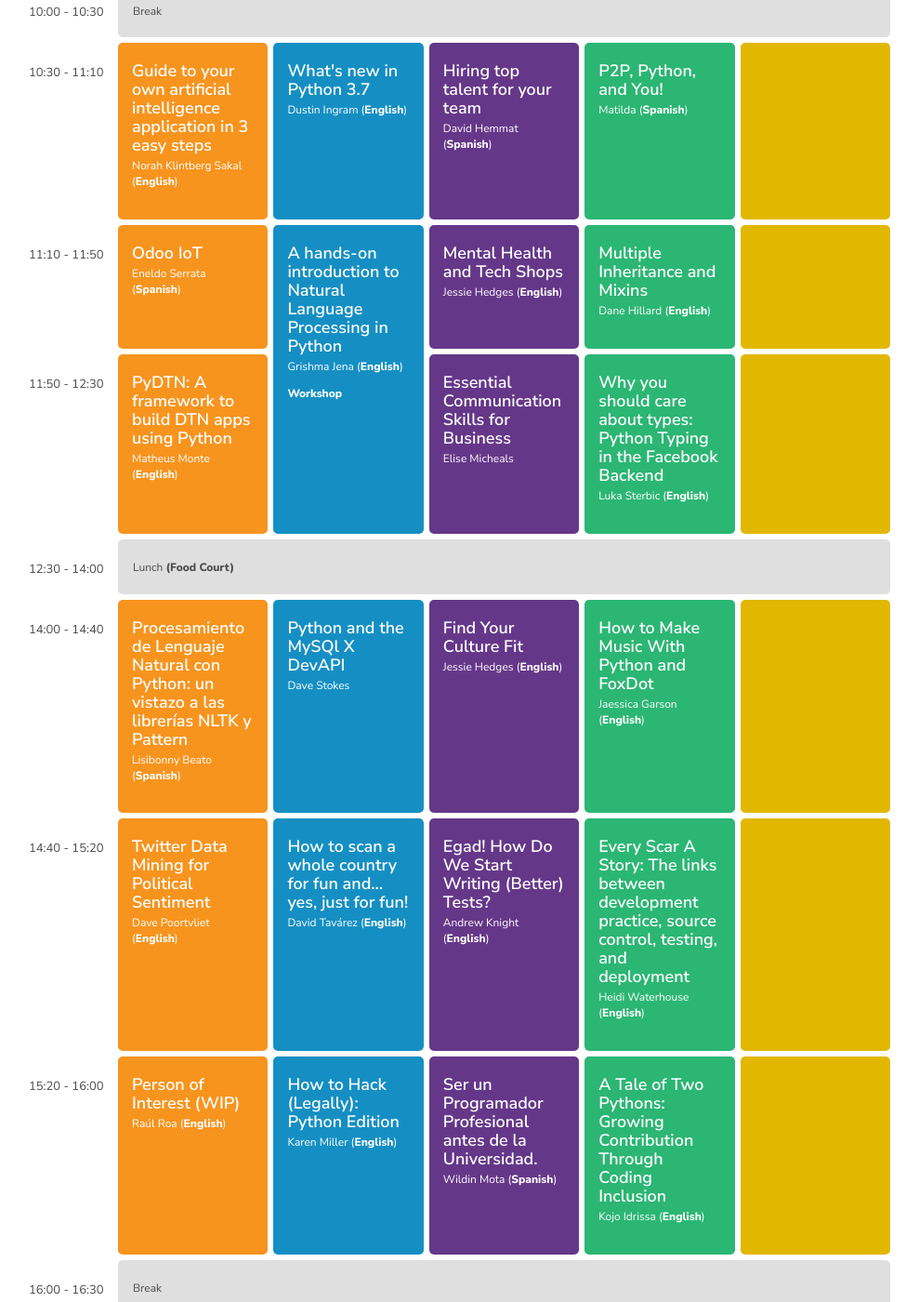
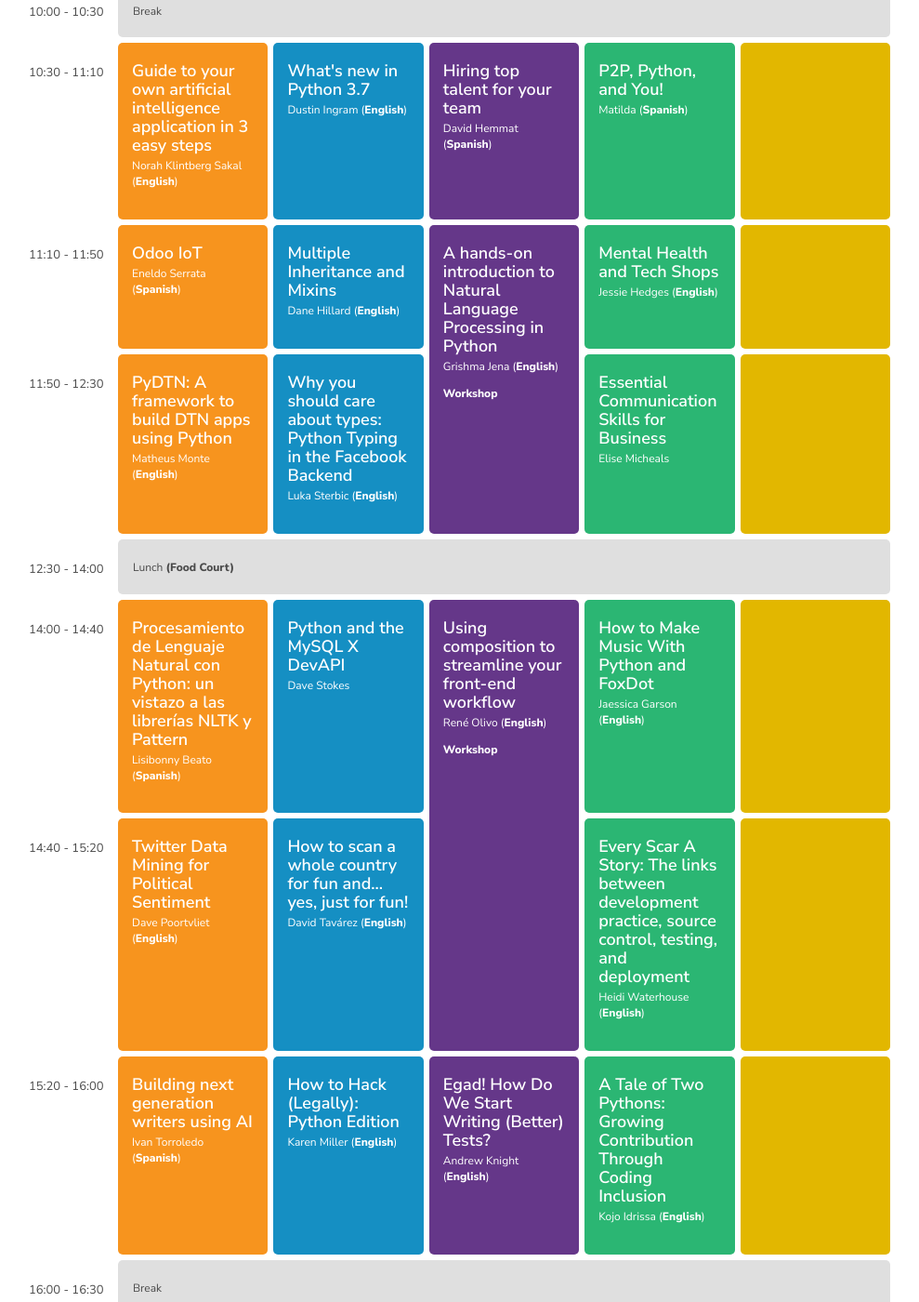
Before and after one commit to pycaribbean/pycaribbean.github.io, a Jekyll site: the page built from schedule.html, in a window 1280 px wide and 1400 px high, scrolled down 809 px. Shown: the whole window at 93% size, without its empty margins (144-1133 px from the left). Built offline with Jekyll 4.4.1, drawn with Linux system fonts in a browser that asks for light colours; nearby versions of some CDN libraries; library files that are not in the unit come from our copies; some of the changed text lies outside the part shown.

Commit message:
Move all workshops to room B

```diff
--- a/schedule.html
+++ b/schedule.html
@@ -122,20 +122,18 @@
                 <h4><a href="/talk/odoo-iot/" style="color:inherit;">Odoo IoT</a></h4>
                 <p><a href="/speaker/eneldo-serrata/" style="color:inherit;">Eneldo Serrata</a> (<b>Spanish</b>)</p>
             </div>
-            <div class="lecture blue double-rows">
+            <div class="lecture blue">
+                <h4><a href="/talk/multiple-inheritance-and-mixins/" style="color:inherit;">Multiple Inheritance and Mixins</a></h4>
+                <p><a href="/speaker/dane-hillard/" style="color:inherit;">Dane Hillard</a> (<b>English</b>)</p>
+            </div>
+            <div class="lecture purple double-rows">
                 <h4><a href="/talk/a-hands-on-introduction-to-natural-language-processing-in-python/" style="color:inherit;">A hands-on introduction to Natural Language Processing in Python</a></h4>
                 <p><a href="/speaker/grishma-jena/" style="color:inherit;">Grishma Jena</a> (<b>English</b>)</p>
                 <p><b>Workshop</b></p>
             </div>
-            <div class="lecture purple">
+            <div class="lecture green ">
                 <h4><a href="/talk/mental-health-and-tech-shops/" style="color:inherit;">Mental Health and Tech Shops</a></h4>
                 <p><a href="/speaker/jessie-hedges/" style="color:inherit;">Jessie Hedges</a> (<b>English</b>)</p>
-
-            </div>
-            <div class="lecture green ">
-                <h4><a href="/talk/multiple-inheritance-and-mixins/" style="color:inherit;">Multiple Inheritance and Mixins</a></h4>
-                <p><a href="/speaker/dane-hillard/" style="color:inherit;">Dane Hillard</a> (<b>English</b>)</p>
-
             </div>
             <div class="lecture yellow">
 
@@ -145,13 +143,13 @@
                 <h4><a href="/talk/pydtn-:-a-framework-to-build-dtn-apps-using-python/" style="color:inherit;">PyDTN: A framework to build DTN apps using Python</a></h4>
                 <p><a href="/speaker/matheus-monte/" style="color:inherit;">Matheus Monte</a> (<b>English</b>)</p>
             </div>
-            <div class="lecture purple">
+            <div class="lecture blue">
+                <h4><a href="/talk/why-you-should-care-about-types:-python-typing-in-the-facebook-backend/" style="color:inherit;">Why you should care about types: Python Typing in the Facebook Backend</a></h4>
+                <p><a href="/speaker/luka-sterbic/" style="color:inherit;">Luka Sterbic</a> (<b>English</b>)</p>
+            </div>
+            <div class="lecture green">
                 <h4><a href="/talk/essential-communication-skills-for-business/" style="color:inherit;">Essential Communication Skills for Business</a></h4>
                 <p><a href="/speaker/elise-micheals/" style="color:inherit;">Elise Micheals</a></p>
-            </div>
-            <div class="lecture green">
-                <h4><a href="/talk/why-you-should-care-about-types:-python-typing-in-the-facebook-backend/" style="color:inherit;">Why you should care about types: Python Typing in the Facebook Backend</a></h4>
-                <p><a href="/speaker/luka-sterbic/" style="color:inherit;">Luka Sterbic</a> (<b>English</b>)</p>
             </div>
             <div class="lecture yellow">
 
@@ -170,12 +168,13 @@
                 <p><a href="/speaker/lisibonny-beato/" style="color:inherit;">Lisibonny Beato</a> (<b>Spanish</b>)</p>
             </div>
             <div class="lecture blue">
-                <h4><a href="/talk/python-and-the-mysql-x-devapi/" style="color:inherit;">Python and the MySQl X DevAPI</a></h4>
+                <h4><a href="/talk/python-and-the-mysql-x-devapi/" style="color:inherit;">Python and the MySQL X DevAPI</a></h4>
                 <p><a href="/speaker/dave-stokes/" style="color:inherit;">Dave Stokes</a></p>
             </div>
-            <div class="lecture purple">
-                <h4><a href="/talk/find-your-culture-fit/" style="color:inherit;">Find Your Culture Fit</a></h4>
-                <p><a href="/speaker/jessie-hedges/" style="color:inherit;">Jessie Hedges</a> (<b>English</b>)</p>
+            <div class="lecture purple double-rows">
+                <h4>Using composition to streamline your front-end workflow</h4>
+                <p>René Olivo (<b>English</b>)</p>
+                <p><b>Workshop</b></p>
             </div>
             <div class="lecture green">
                 <h4><a href="/talk/how-to-make-music-with-python-and-foxdot/" style="color:inherit;">How to Make Music With Python and FoxDot</a></h4>
@@ -196,10 +195,6 @@
                 <h4><a href="/talk/how-to-scan-a-whole-country-for-fun-and-yes-just-for-fun/" style="color:inherit;">How to scan a whole country for fun and... yes, just for fun!</a></h4>
                 <p><a href="/speaker/david-tavarez/" style="color:inherit;">David Tavárez</a> (<b>English</b>)</p>
             </div>
-            <div class="lecture purple">
-                <h4><a href="/talk/egad-how-do-we-start-writing-better-tests/" style="color:inherit;">Egad! How Do We Start Writing (Better) Tests?</a></h4>
-                <p><a href="/speaker/andrew-knight/" style="color:inherit;">Andrew Knight</a> (<b>English</b>)</p>
-            </div>
             <div class="lecture green">
                 <h4><a href="/talk/every-scar-a-story:-the-links-between-development-practice-source-control-testing-and-deployment/" style="color:inherit;">Every Scar A Story: The links between development practice, source control, testing, and deployment</a></h4>
                 <p><a href="/speaker/heidi-waterhouse/" style="color:inherit;">Heidi Waterhouse</a> (<b>English</b>)</p>
@@ -212,16 +207,16 @@
             <!-- ////////////// Start Row ////////////// -->
             <div class="time">15:20 - 16:00</div>
             <div class="lecture orange">
-                <h4><a href="/talk/person-of-interest-wip/" style="color:inherit;">Person of Interest (WIP)</a></h4>
-                <p><a href="/speaker/raul-roa/" style="color:inherit;">Raúl Roa</a> (<b>English</b>)</p>
+                <h4><a href="/talk/building-next-generation-writers-using-ai/" style="color:inherit;">Building next generation writers using AI</a></h4>
+                <p><a href="/speaker/ivan-torroledo/" style="color:inherit;">Ivan Torroledo</a> (<b>Spanish</b>)</p>
             </div>
             <div class="lecture blue">
                 <h4><a href="/talk/how-to-hack-legally:-python-edition/" style="color:inherit;">How to Hack (Legally): Python Edition</a></h4>
                 <p><a href="/speaker/karen-miller/" style="color:inherit;">Karen Miller</a> (<b>English</b>)</p>
             </div>
             <div class="lecture purple">
-                <h4><a href="/talk/ser-un-programador-profesional-antes-de-la-universidad/" style="color:inherit;">Ser un Programador Profesional antes de la Universidad.</a></h4>
-                <p><a href="/speaker/wildin-mota/" style="color:inherit;">Wildin Mota</a> (<b>Spanish</b>)</p>
+                <h4><a href="/talk/egad-how-do-we-start-writing-better-tests/" style="color:inherit;">Egad! How Do We Start Writing (Better) Tests?</a></h4>
+                <p><a href="/speaker/andrew-knight/" style="color:inherit;">Andrew Knight</a> (<b>English</b>)</p>
             </div>
             <div class="lecture green">
                 <h4><a href="/talk/a-tale-of-two-pythons:-growing-contribution-through-coding-inclusion/" style="color:inherit;">A Tale of Two Pythons: Growing Contribution Through Coding Inclusion</a></h4>
@@ -296,8 +291,8 @@
             <!-- ////////////// Start Row ////////////// -->
             <div class="time">10:30 - 11:10</div>
             <div class="lecture orange">
-                <h4><a href="/talk/building-next-generation-writers-using-ai/" style="color:inherit;">Building next generation writers using AI</a></h4>
-                <p><a href="/speaker/ivan-torroledo/" style="color:inherit;">Ivan Torroledo</a> (<b>Spanish</b>)</p>
+                <h4><a href="/talk/person-of-interest-wip/" style="color:inherit;">Person of Interest (WIP)</a></h4>
+                <p><a href="/speaker/raul-roa/" style="color:inherit;">Raúl Roa</a> (<b>English</b>)</p>
             </div>
             <div class="lecture blue">
                 <h4><a href="/talk/lets-build-an-async-web-framework/" style="color:inherit;">Lets build an async web framework!</a></h4>
@@ -323,14 +318,14 @@
                 <h4><a href="/talk/mysql-8----a-new-beginning/" style="color:inherit;">MySQL 8 -- A New Beginning</a></h4>
                 <p><a href="/speaker/dave-stokes/" style="color:inherit;">Dave Stokes</a> (<b>English</b>)</p>
             </div>
-            <div class="lecture blue double-rows">
+            <div class="lecture blue">
+                <h4><a href="/talk/building-serverless-apis-for-modern-application-architectures/" style="color:inherit;">Building Serverless APIs for Modern Application Architectures</a></h4>
+                <p><a href="/speaker/sai-vennam/" style="color:inherit;">Sai Vennam</a></p>
+            </div>
+            <div class="lecture purple double-rows">
                 <h4><a href="/talk/engineering-pop-songs-with-python/" style="color:inherit;">Engineering Pop Songs with Python</a></h4>
                 <p><a href="/speaker/christian-weber/" style="color:inherit;">Christian Weber</a> (<b>English</b>)</p>
                 <p><b>Workshop</b></p>
-            </div>
-            <div class="lecture purple">
-                <h4><a href="/talk/building-serverless-apis-for-modern-application-architectures/" style="color:inherit;">Building Serverless APIs for Modern Application Architectures</a></h4>
-                <p><a href="/speaker/sai-vennam/" style="color:inherit;">Sai Vennam</a></p>
             </div>
             <div class="lecture green">
                 <h4><a href="/talk/systemd-and-why-should-you-care-as-a-python-developer/" style="color:inherit;">systemd and why should you care as a python developer</a></h4>
@@ -348,7 +343,7 @@
                 <h4><a href="/talk/why-machine-learning-isn't-scary/" style="color:inherit;">Why Machine Learning isn't Scary</a></h4>
                 <p><a href="/speaker/rivo-laks/" style="color:inherit;">Rivo Laks</a> (<b>English</b>)</p>
             </div>
-            <div class="lecture purple">
+            <div class="lecture blue">
                 <h4><a href="/talk/behavior-driven-python-with-pytest-bdd/" style="color:inherit;">Behavior-Driven Python with pytest-bdd</a></h4>
                 <p><a href="/speaker/andrew-knight/" style="color:inherit;">Andrew Knight</a> (<b>English</b>)</p>
             </div>
@@ -383,8 +378,8 @@
                 <p><b>Workshop</b></p>
             </div>
             <div class="lecture green">
-                <h4><a href="/talk/modern-python-packaging-without-pain/" style="color:inherit;">Modern Python packaging without pain</a></h4>
-                <p><a href="/speaker/oscar-cortez/" style="color:inherit;">Oscar Cortez</a> (<b>English</b>)</p>
+                <h4><a href="/talk/getting-started-with-deep-learning:-using-keras-&-numpy-to-detect-voice-disorders/" style="color:inherit;">Getting started with Deep Learning: Using Keras & Numpy to detect voice disorders</a></h4>
+                <p><a href="/speaker/deborah-and-sebastian-hanus/" style="color:inherit;">Deborah and Sebastian Hanus</a> (<b>English</b>)</p>
             </div>
             <div class="lecture yellow triple-rows">
                 <h4> Open Space </h4>
@@ -403,9 +398,8 @@
             </div>
 
             <div class="lecture green">
-                <h4><a href="/talk/getting-started-with-deep-learning:-using-keras-&-numpy-to-detect-voice-disorders/" style="color:inherit;">Getting started with Deep Learning: Using Keras & Numpy to detect voice disorders</a></h4>
-                <p><a href="/speaker/deborah-and-sebastian-hanus/" style="color:inherit;">Deborah and Sebastian Hanus</a> (<b>English</b>)</p>
-
+                <h4><a href="/talk/find-your-culture-fit/" style="color:inherit;">Find Your Culture Fit</a></h4>
+                <p><a href="/speaker/jessie-hedges/" style="color:inherit;">Jessie Hedges</a> (<b>English</b>)</p>
             </div>
 
             <!-- ////////////// End Row ////////////// -->
@@ -418,14 +412,14 @@
                 <p>Natacha de la Rosa (<b>English</b>)</p>
             </div>
             <div class="lecture blue">
-                <h4>Using composition to streamline your front-end workflow</h4>
-                <p>René Olivo (<b>English</b>)</p>
+                <h4><a href="/talk/modern-python-packaging-without-pain/" style="color:inherit;">Modern Python packaging without pain</a></h4>
+                <p><a href="/speaker/oscar-cortez/" style="color:inherit;">Oscar Cortez</a> (<b>English</b>)</p>
             </div>
             <div class="lecture purple">
+                <h4><a href="/talk/ser-un-programador-profesional-antes-de-la-universidad/" style="color:inherit;">Ser un Programador Profesional antes de la Universidad.</a></h4>
+                <p><a href="/speaker/wildin-mota/" style="color:inherit;">Wildin Mota</a> (<b>Spanish</b>)</p>
             </div>
             <div class="lecture green">
-                <h4></h4>
-                <p></p>
             </div>
 
             <!-- ////////////// End Row ////////////// -->
```
